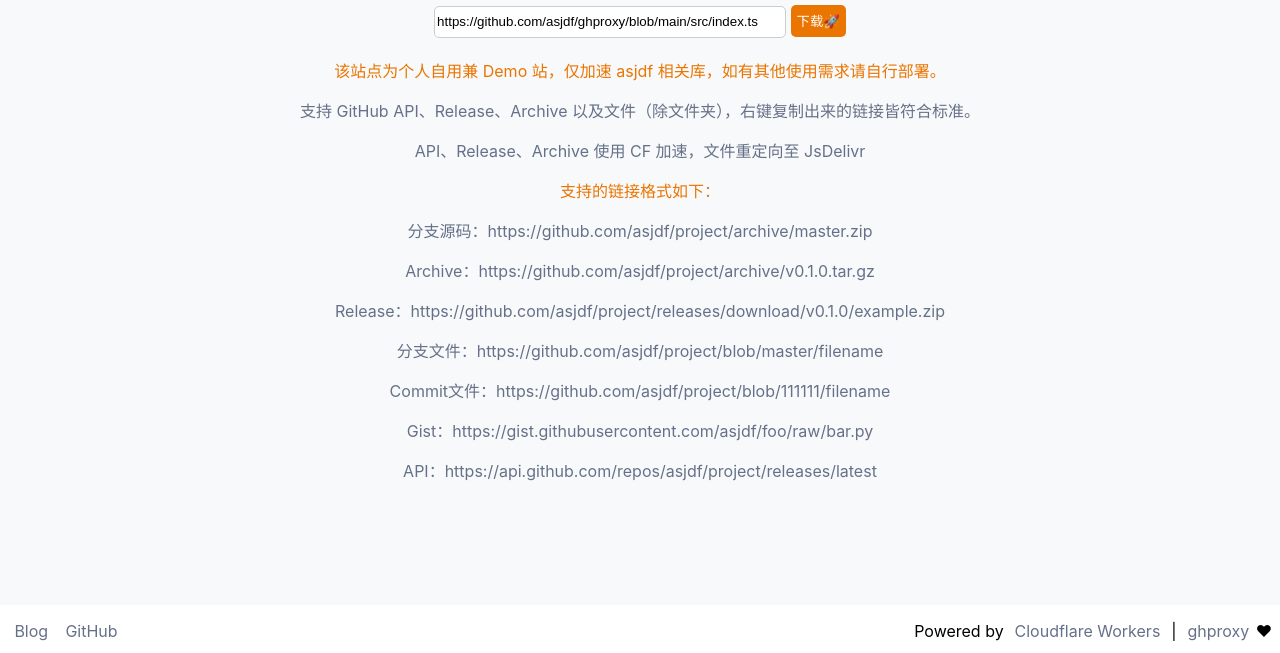
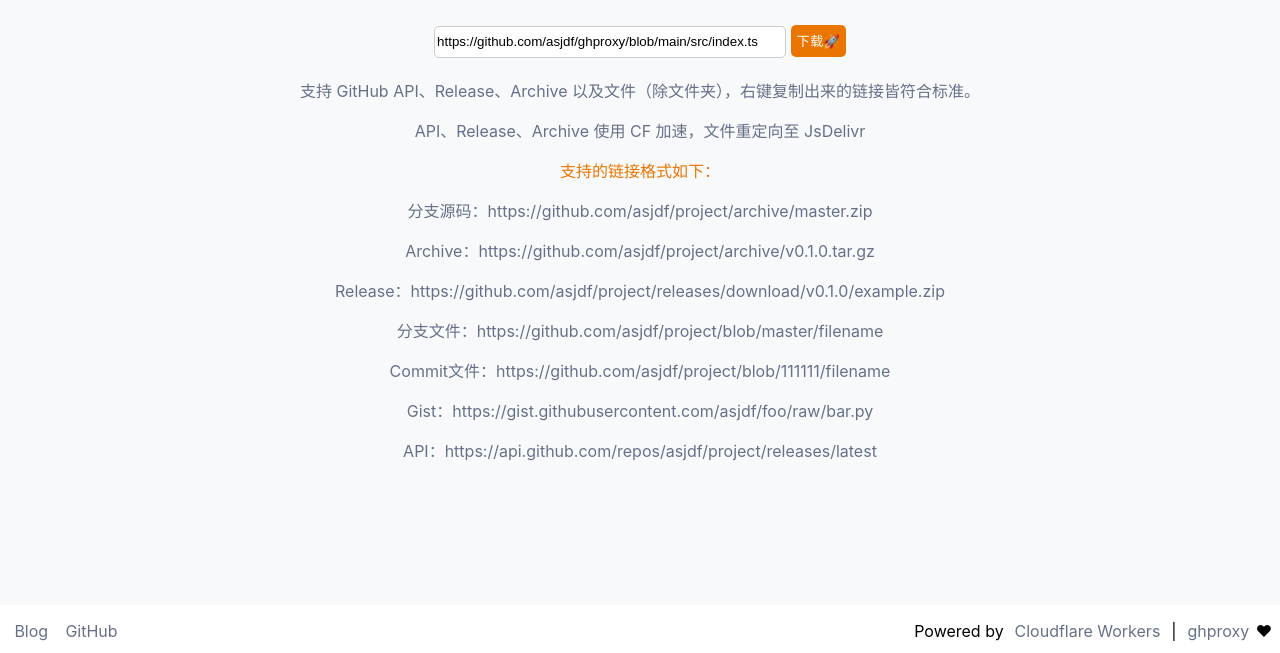
Before and after one commit to asjdf/ghproxy, a plain HTML site: page index.html in a window 1280 px wide. Shown: the part 195-848 px from the top of the page. Drawn offline with Linux system fonts and the light colour scheme.

Commit message:
remove alert

```diff
--- a/index.html
+++ b/index.html
@@ -118,7 +118,7 @@
             </form>
             <br>
             <div class="desc gray">
-                <p class="orange">该站点为个人自用兼 Demo 站，仅加速 asjdf 相关库，如有其他使用需求请自行部署。</p>
+                <!-- <p class="orange">该站点为个人自用兼 Demo 站，仅加速 asjdf 相关库，如有其他使用需求请自行部署。</p> -->
                 <p>支持 GitHub API、Release、Archive 以及文件（除文件夹），右键复制出来的链接皆符合标准。</p>
                 <p>API、Release、Archive 使用 CF 加速，文件重定向至 JsDelivr</p>
                 <p class="orange">支持的链接格式如下：</p>
```
